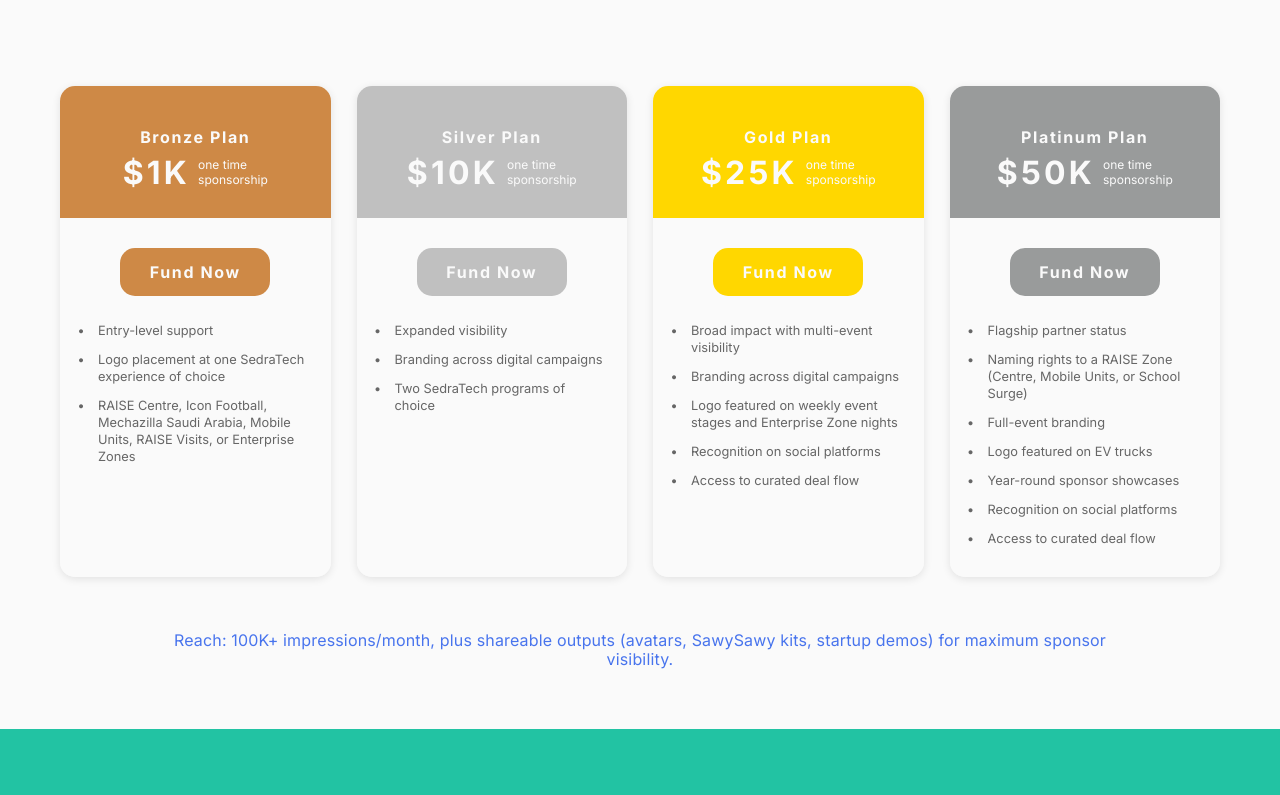
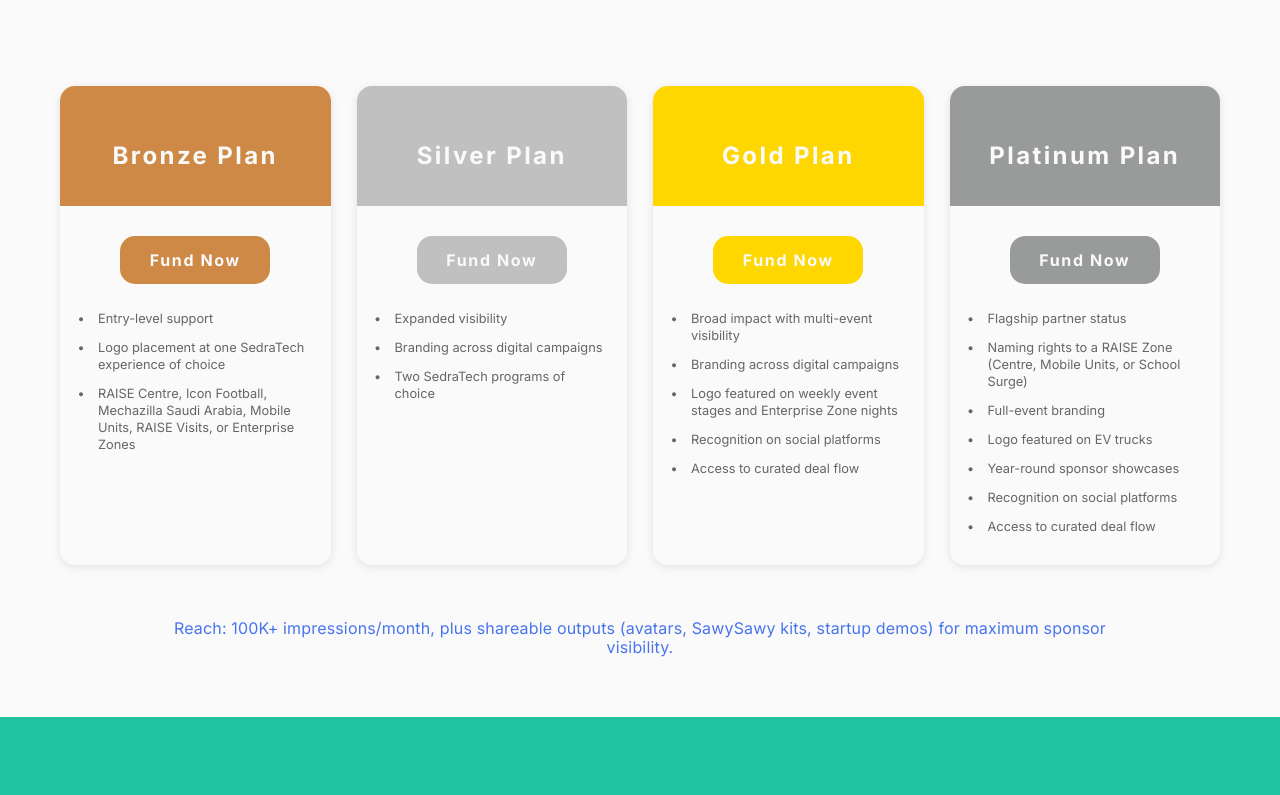
Before and after one commit to siudro/Sedra-Tech, a plain HTML site: page index.html in a window 1280 px wide. Shown: the part 5010-5805 px from the top of the page. Drawn offline with Linux system fonts and the light colour scheme.

Commit message:
removed (commint) the price from sponso

```diff
--- a/index.html
+++ b/index.html
@@ -235,8 +235,8 @@
             <div class="card-header bronze-header">
               <h3 class="plan-name">Bronze Plan</h3>
               <div class="price-group">
-                <span class="price">$1K</span>
-                <span class="price-detail">one time<br>sponsorship</span>
+                <!-- <span class="price">$1K</span>
+                <span class="price-detail">one time<br>sponsorship</span> -->
               </div>
             </div>
             <div class="card-body">
@@ -255,8 +255,8 @@
             <div class="card-header silver-header">
               <h3 class="plan-name">Silver Plan</h3>
               <div class="price-group">
-                <span class="price">$10K</span>
-                <span class="price-detail">one time<br>sponsorship</span>
+                <!-- <span class="price">$10K</span>
+                <span class="price-detail">one time<br>sponsorship</span> -->
               </div>
             </div>
             <div class="card-body">
@@ -274,8 +274,8 @@
             <div class="card-header gold-header">
               <h3 class="plan-name">Gold Plan</h3>
               <div class="price-group">
-                <span class="price">$25K</span>
-                <span class="price-detail">one time<br>sponsorship</span>
+                <!-- <span class="price">$25K</span>
+                <span class="price-detail">one time<br>sponsorship</span> -->
               </div>
             </div>
             <div class="card-body">
@@ -295,8 +295,8 @@
             <div class="card-header platinum-header">
               <h3 class="plan-name">Platinum Plan</h3>
               <div class="price-group">
-                <span class="price">$50K</span>
-                <span class="price-detail">one time<br>sponsorship</span>
+                <!-- <span class="price">$50K</span>
+                <span class="price-detail">one time<br>sponsorship</span> -->
               </div>
             </div>
             <div class="card-body">
--- a/styles.css
+++ b/styles.css
@@ -1119,13 +1119,16 @@ body {
 .plan-name {
   font-family: 'Inter', sans-serif;
   font-weight: 847;
-  font-size: 16px;
+  font-size: 24px;
   line-height: 19px;
   letter-spacing: 0.1em;
   color: #fafafa;
   margin-bottom: 6px;
-}
-
+
+}
+
+
+/*
 .price-group {
   display: flex;
   align-items: flex-start;
@@ -1150,7 +1153,7 @@ body {
   color: #fafafa;
   text-align: left;
   margin-top: 4px;
-}
+} */
 
 .card-body {
   background: #fafafa;
```
